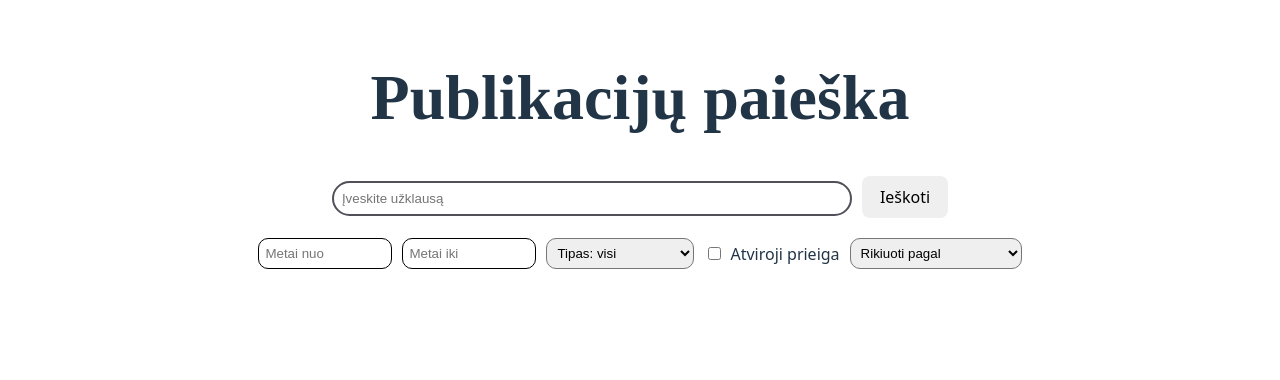
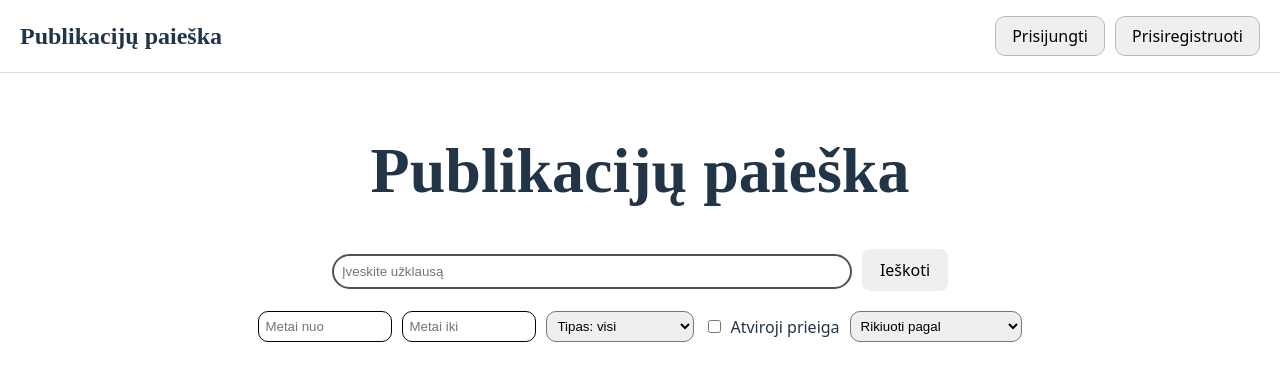
Before and after one commit to RojusJS/Publication_Finder, a React app in the folder Frontend/: page / in a window 1280 px wide. Shown: the top 380 px of the page. Built offline with nearby package versions, Linux system fonts and the light colour scheme; the HTML template or start-up script is replaced by a standard one.

Commit message:
Add frontend top header with user log in, sign up and avatar elements

```diff
--- /dev/null
+++ b/Frontend/src/components/topHeaderBar.jsx
@@ -0,0 +1,70 @@
+function HeaderBar({ isLoggedIn, onLogin, onRegister, onAvatarClick }) {
+  return (
+    <div
+      style={{
+        width: "100%",
+        display: "flex",
+        justifyContent: "space-between",
+        alignItems: "center",
+        padding: "16px 20px",
+        borderBottom: "1px solid #ddd",
+        boxSizing: "border-box",
+      }}
+    >
+      <div style={{ fontFamily: "Times New Roman" }}>
+        <h2 style={{ margin: 0 }}>Publikacijų paieška</h2>
+      </div>
+      <div style={{ display: "flex", alignItems: "center", gap: "10px" }}>
+        {!isLoggedIn ? (
+          <>
+            <button
+              onClick={onLogin}
+              style={{
+                padding: "8px 16px",
+                background: "#f0efef",
+                border: "1px solid #bbb",
+                borderRadius: "10px",
+                cursor: "pointer",
+              }}
+            >
+              Prisijungti
+            </button>
+            <button
+              onClick={onRegister}
+              style={{
+                padding: "8px 16px",
+                background: "#f0efef",
+                border: "1px solid #bbb",
+                borderRadius: "10px",
+                cursor: "pointer",
+              }}
+            >
+              Prisiregistruoti
+            </button>
+          </>
+        ) : (
+          <button
+            onClick={onAvatarClick}
+            title="Profilis"
+            style={{
+              width: "38px",
+              height: "38px",
+              borderRadius: "50%",
+              border: "1px solid #000000",
+              background: "#f0efef",
+              cursor: "pointer",
+              display: "flex",
+              alignItems: "center",
+              justifyContent: "center",
+              fontWeight: "bold",
+            }}
+          >
+            👤
+          </button>
+        )}
+      </div>
+    </div>
+  );
+}
+
+export default HeaderBar;
--- a/Frontend/src/pages/homePage.jsx
+++ b/Frontend/src/pages/homePage.jsx
@@ -3,6 +3,7 @@ import SearchBar from "../components/searchBar";
 import PublicationCard from "../components/publicationCard";
 import { searchPublications } from "../services/openalexApi";
 import FiltersBar from "../components/filterBar";
+import HeaderBar from "../components/topHeaderBar";
 
 function HomePage() {
   const [query, setQuery] = useState("");
@@ -15,6 +16,19 @@ function HomePage() {
   const [oaOnly, setOaOnly] = useState(false);
   const [type, setType] = useState("");
   const [sort, setSort] = useState("");
+  const [isLoggedIn, setIsLoggedIn] = useState(false);
+
+  const handleLogin = () => {
+    setIsLoggedIn(true);
+  };
+
+  const handleRegister = () => {
+    alert("Test");
+  };
+
+  const handleAvatarClick = () => {
+    alert("User nustatymai");
+  };
 
   const handleSearch = async () => {
     if (!query.trim()) return;
@@ -39,6 +53,13 @@ function HomePage() {
   };
 
   return (
+    <div style={{ width: "100%" }}>
+      <HeaderBar
+        isLoggedIn={isLoggedIn}
+        onLogin={handleLogin}
+        onRegister={handleRegister}
+        onAvatarClick={handleAvatarClick}
+      />
       <div style={{ width: "100%", display: "flex", justifyContent: "center" }}>
         <div
           style={{
@@ -84,6 +105,7 @@ function HomePage() {
           </div>
         </div>
       </div>
+    </div>
   );
 }
 
```
Lines whose indentation alone changed are shown as unchanged.
